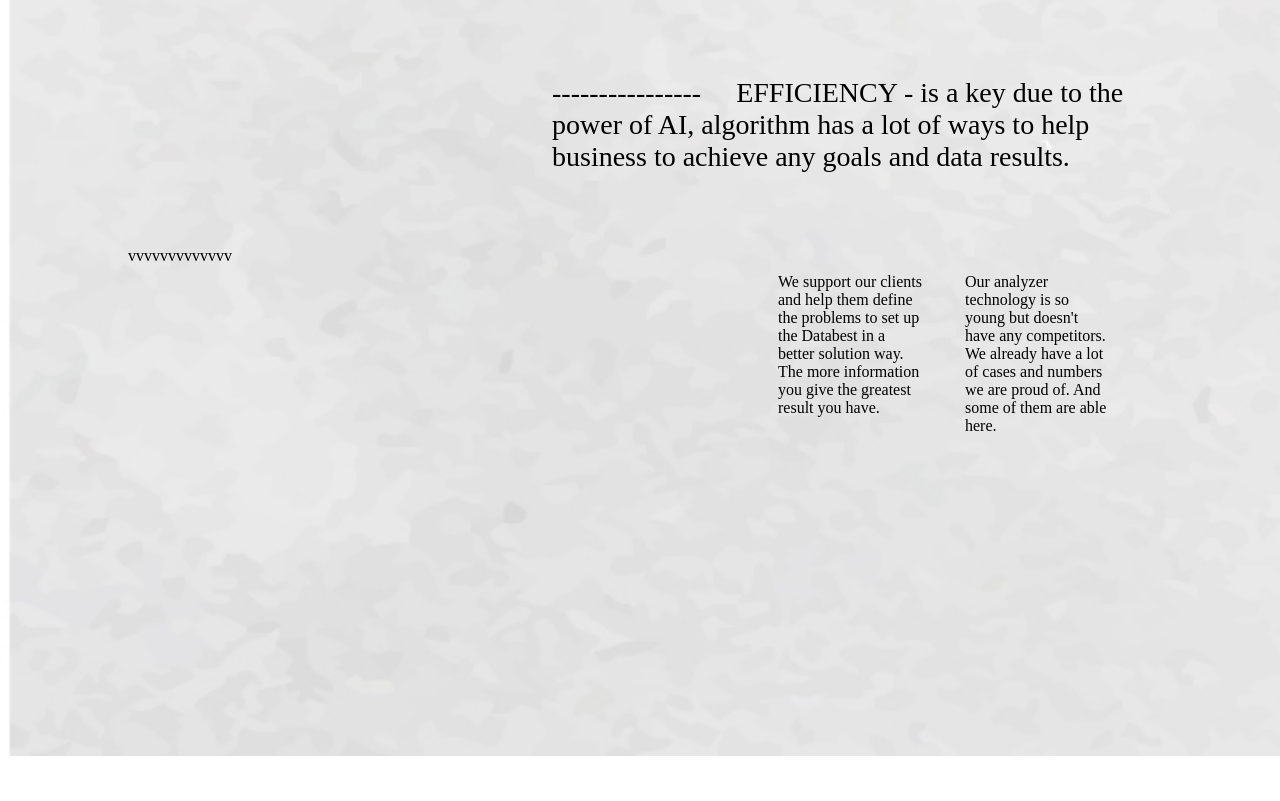
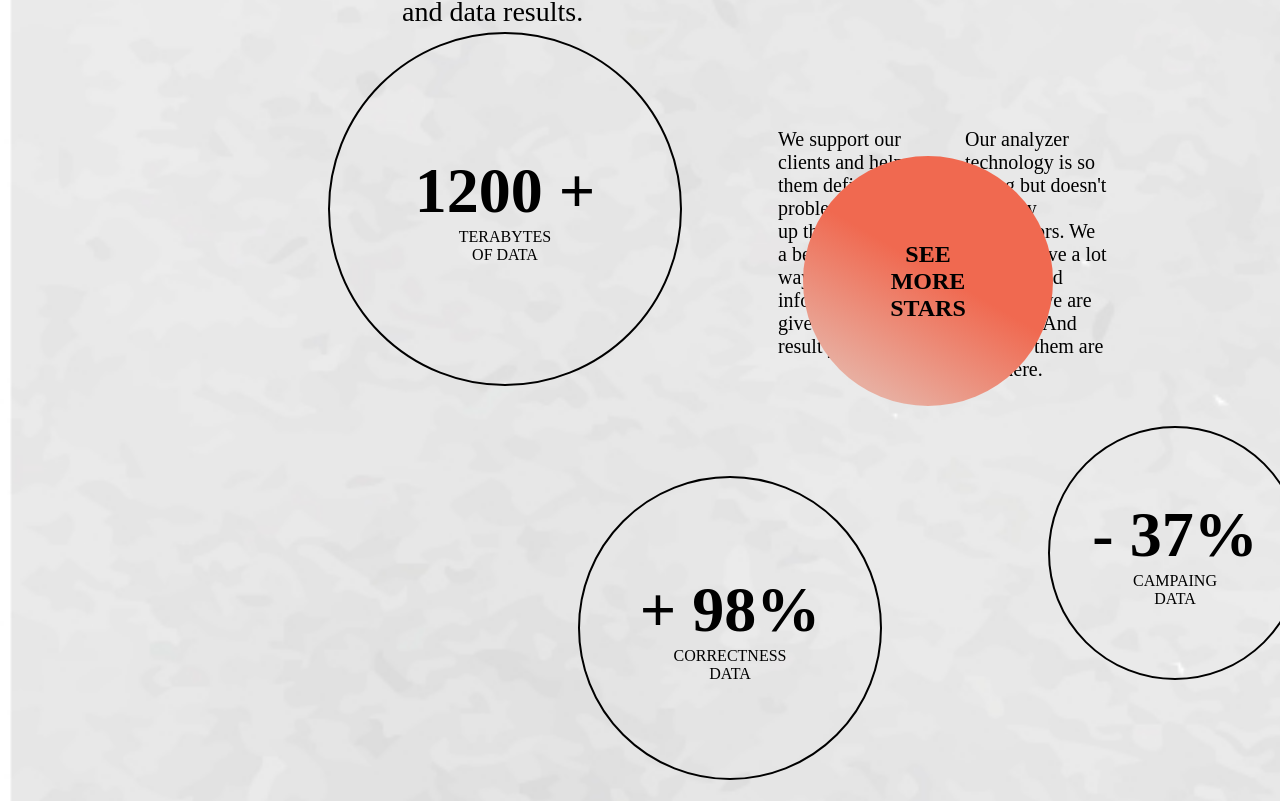
Before and after one commit to Ofeli1995/Css-Animation, a Vue app: page / in a window 1280 px wide. Shown: the part 3999-4800 px from the top of the page. Before the commit the page ends 4755 px from the top, so only its background shows below. Built offline with nearby package versions, Linux system fonts and the light colour scheme.

Commit message:
some changes

```diff
--- a/src/components/HomePage.vue
+++ b/src/components/HomePage.vue
@@ -263,7 +263,36 @@
         <span class="custom-formula-text">SUCCESS</span>
       </div>
       <div class="efficiency">
-        <div class="circles-animation">vvvvvvvvvvvvv</div>
+        <div class="circles-animation">
+          <div class="terabytes">
+            <div class="terabytes-content">
+              <div style="font-size: 4rem; font-weight: 900">1200 +</div>
+              <div>TERABYTES</div>
+              <div>OF DATA</div>
+            </div>
+          </div>
+          <div class="correctness">
+            <div class="correctness-content">
+              <div style="font-size: 4rem; font-weight: 900">+ 98%</div>
+              <div>CORRECTNESS</div>
+              <div>DATA</div>
+            </div>
+          </div>
+          <div class="campaign">
+            <div class="campaign-content">
+              <div style="font-size: 4rem; font-weight: 900">- 37%</div>
+              <div>CAMPAING</div>
+              <div>DATA</div>
+            </div>
+          </div>
+          <div class="small-orange-circle">
+            <div class="small-orange-circle-content">
+              <div>SEE</div>
+              <div>MORE</div>
+              <div>STARS</div>
+            </div>
+          </div>
+        </div>
         <div class="efficiency-content">
           <div class="efficiency-content-text">
             ----------------     EFFICIENCY - is a key due to the power of AI,
@@ -271,12 +300,12 @@
             and data results.
           </div>
           <div class="efficiency-bottom-text">
-            <div class="history-info">
+            <div class="history-info" style="font-size: 1.25rem">
               We support our clients and help them define the problems to set up
               the Databest in a better solution way. The more information you
               give the greatest result you have.
             </div>
-            <div class="history-info">
+            <div class="history-info" style="font-size: 1.25rem">
               Our analyzer technology is so young but doesn't have any
               competitors. We already have a lot of cases and numbers we are
               proud of. And some of them are able here.
@@ -285,6 +314,7 @@
         </div>
       </div>
     </div>
+    <div class="section5" style="height: 100vh"></div>
   </div>
 </template>
 
@@ -300,8 +330,7 @@ export default {
       showImages: false,
     };
   },
-  mounted() {
-    console.log("this.show", this.showImages);
+  created() {
     this.showImages = true;
   },
   methods: {
@@ -1254,12 +1283,12 @@ export default {
 .efficiency {
   display: flex;
   justify-content: space-between;
-  padding: 100px 0;
+  // padding: 100px 0;
   height: 800px;
   align-items: center;
 }
 .efficiency-content {
-  width: 600px;
+  width: 750px;
   display: flex;
   flex-direction: column;
 }
@@ -1270,6 +1299,69 @@ export default {
   display: flex;
   justify-content: flex-end;
   padding-top: 100px;
+}
+.terabytes {
+  width: 350px;
+  height: 350px;
+  border: 2px solid black;
+  border-radius: 50%;
+  display: flex;
+  align-items: center;
+  justify-content: center;
+  position: absolute;
+  left: 200px;
+  bottom: -230px;
+}
+.small-orange-circle {
+  border-radius: 50%;
+  display: flex;
+  align-items: center;
+  justify-content: center;
+  width: 250px;
+  height: 250px;
+  background: linear-gradient(30.12deg, #e8aea0 14.52%, #f06950 53.5%);
+  position: absolute;
+  left: 675px;
+}
+.small-orange-circle-content {
+  font-size: 1.5rem;
+  font-weight: 900;
+}
+.campaign {
+  width: 250px;
+  height: 250px;
+  border: 2px solid black;
+  border-radius: 50%;
+  display: flex;
+  align-items: center;
+  position: absolute;
+  justify-content: center;
+  left: 920px;
+  top: 270px;
+}
+.correctness {
+  width: 300px;
+  height: 300px;
+  border: 2px solid black;
+  border-radius: 50%;
+  display: flex;
+  align-items: center;
+  justify-content: center;
+  position: absolute;
+  left: 450px;
+  top: 320px;
+}
+.small-orange-circle-content,
+.campaign-content,
+.correctness-content,
+.terabytes-content {
+  display: flex;
+  flex-direction: column;
+  align-items: center;
+}
+.circles-animation {
+  display: flex;
+  position: relative;
 }
 @keyframes mover-user3 {
   0% {
```
